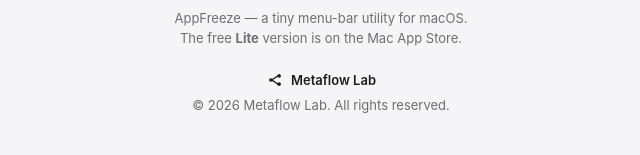
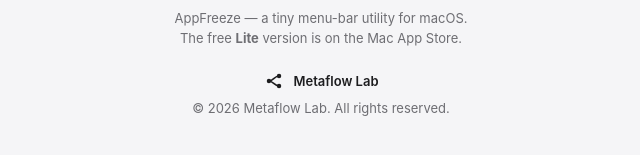
Before and after one commit to metaflowlabdev/landing, a plain HTML site: page appfreeze.html in a window 1280 px wide. Shown: the part 3761-3916 px from the top of the page, 319-959 px from the left. Drawn offline with Linux system fonts and the light colour scheme.

Commit message:
footer brand matches header exactly

```diff
--- a/appfreeze.html
+++ b/appfreeze.html
@@ -368,10 +368,7 @@
   <footer>
     AppFreeze — a tiny menu-bar utility for macOS.<br>
     The free <strong>Lite</strong> version is on the Mac App Store.<br><br>
-    <a class="foot-brand" href="index.html" aria-label="Metaflow Lab — home">
-      <svg class="mark" width="18" height="18" viewBox="0 0 24 24" aria-hidden="true"><path d="M6.5 12 C 11 12, 12.5 6.5, 17.5 6.5 M6.5 12 C 11 12, 12.5 17.5, 17.5 17.5" fill="none" stroke="currentColor" stroke-width="1.7" stroke-linecap="round"/><circle cx="6.5" cy="12" r="2.4" fill="currentColor"/><circle cx="17.5" cy="6.5" r="2.4" fill="currentColor"/><circle cx="17.5" cy="17.5" r="2.4" fill="currentColor"/></svg>
-      Metaflow Lab
-    </a><br>
+    <a class="foot-brand" href="index.html" aria-label="Metaflow Lab — home"><svg class="mark" width="22" height="22" viewBox="0 0 24 24" aria-hidden="true"><path d="M6.5 12 C 11 12, 12.5 6.5, 17.5 6.5 M6.5 12 C 11 12, 12.5 17.5, 17.5 17.5" fill="none" stroke="currentColor" stroke-width="1.7" stroke-linecap="round"/><circle cx="6.5" cy="12" r="2.4" fill="currentColor"/><circle cx="17.5" cy="6.5" r="2.4" fill="currentColor"/><circle cx="17.5" cy="17.5" r="2.4" fill="currentColor"/></svg><span>Metaflow Lab</span></a><br>
     © <span id="year">2026</span> Metaflow Lab. All rights reserved.
   </footer>
 </div>
--- a/theme.js
+++ b/theme.js
@@ -49,9 +49,9 @@
     "transform:translateX(21px);" + /* default = dark: knob on the right */
     "transition:transform .24s cubic-bezier(.34,1.4,.5,1), background .2s;}" +
     ".theme-toggle .switch.is-light .knob{transform:translateX(0);}" +
-    ".foot-brand{display:inline-flex;align-items:center;gap:7px;text-decoration:none;" +
+    ".foot-brand{display:inline-flex;align-items:center;gap:8px;text-decoration:none;" +
     "color:var(--text);font-weight:600;}" +
-    ".foot-brand .mark{width:18px;height:18px;flex:none;}" +
+    ".foot-brand .mark{width:22px;height:22px;flex:none;}" +
     ".foot-brand:hover{opacity:.7;}" +
     ".theme-toggle .label{font-size:13px;font-weight:500;letter-spacing:-.01em;white-space:nowrap;}" +
     ".theme-toggle:hover .switch{border-color:color-mix(in srgb, var(--text) 30%, transparent);}" +
```
Also changed, not shown: index.html (+1 -4 lines).
